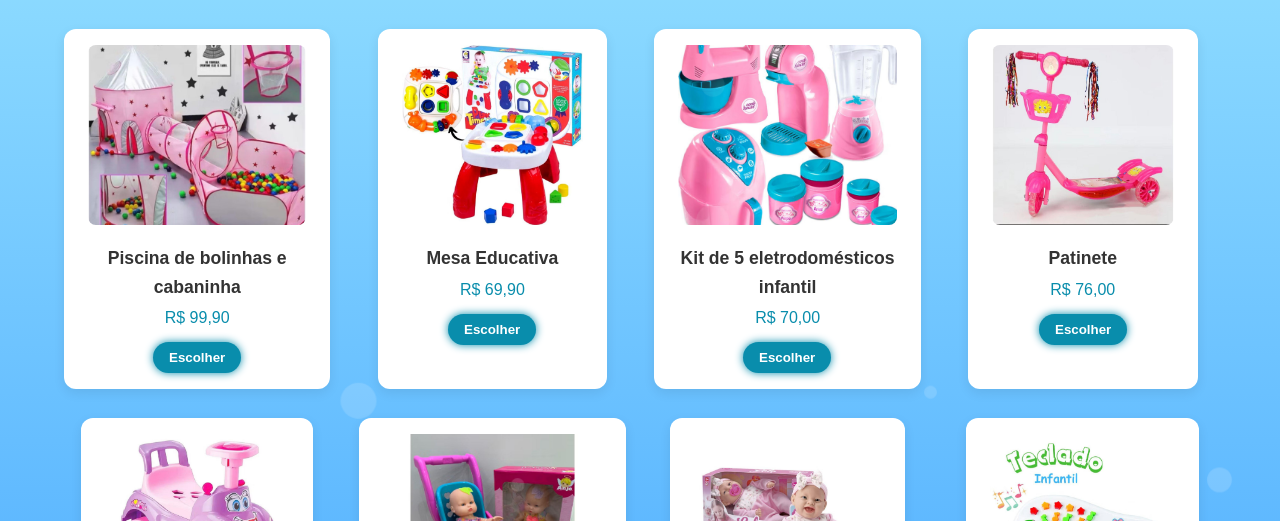
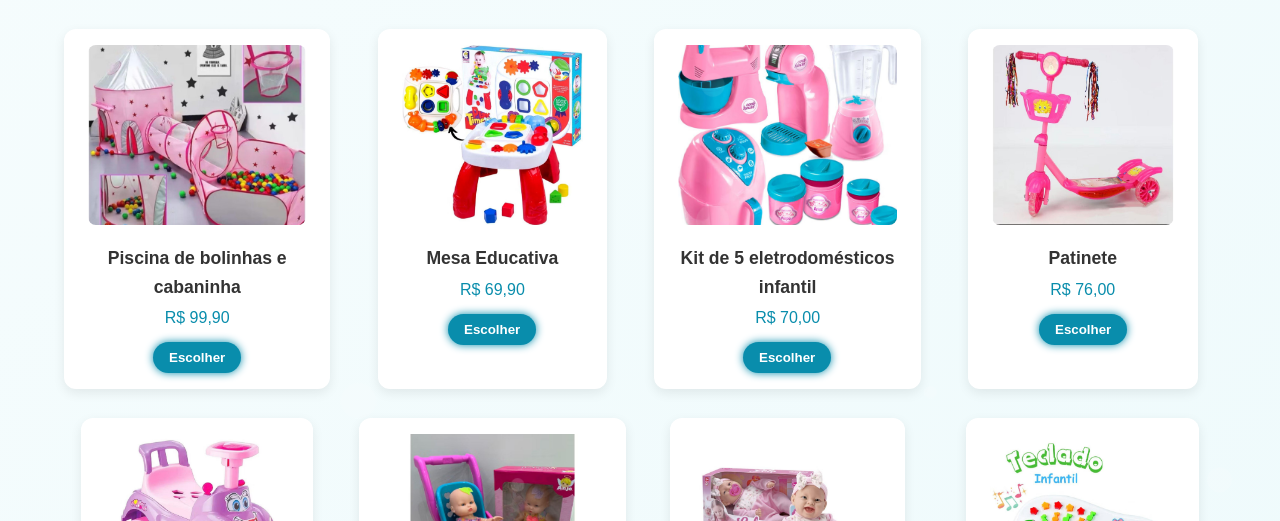
Before and after one commit to pedhnf/sitepepe, a plain HTML site: page presente.html in a window 1280 px wide. Shown: the part 262-783 px from the top of the page. Drawn offline with Linux system fonts and the light colour scheme; no server answers.

Commit message:
Update presente.html

```diff
--- a/presente.html
+++ b/presente.html
@@ -6,11 +6,11 @@
   <title>Escolha um Presente | Pérola Sofia</title>
   <link rel="stylesheet" href="style.css" />
    <style>
-    /* Estilos mínimos para a classe 'esgotado' */
     .esgotado {
   opacity: 0.6;
   pointer-events: none;
 }
+
 .botao-escolher {
   background-color: #098dac;
   color: white;
@@ -28,13 +28,18 @@
   background-color: gray;
   cursor: not-allowed;
 }
+
 body {
   margin: 0;
+  padding: 0;
   font-family: Arial, sans-serif;
   color: #333;
   background: linear-gradient(-45deg, #ffffff, #dff6f9, #ffffff, #f3eaff);
   background-size: 400% 400%;
   animation: gradientBG 15s ease infinite;
+  min-height: 100vh;
+  overflow-x: hidden;
+  overflow-y: auto;
 }
 
 @keyframes gradientBG {
@@ -42,20 +47,13 @@ body {
   50% { background-position: 100% 50%; }
   100% { background-position: 0% 50%; }
 }
-body {
-  margin: 0;
-  padding: 0;
-  overflow: hidden;
-  background: linear-gradient(to bottom, #a0e9ff, #5eb8ff); /* azul bem claro */
-  height: 100vh;
-  font-family: sans-serif;
-}
 
 .bubble {
   position: absolute;
   bottom: -100px;
   border-radius: 50%;
-    background: rgba(255, 255, 255, 0.2);
+  background: rgba(255, 255, 255, 0.2); /* transparente, suave */
+  pointer-events: none;
   animation: subir 10s linear infinite;
 }
 
```
Lines whose indentation alone changed are shown as unchanged.
